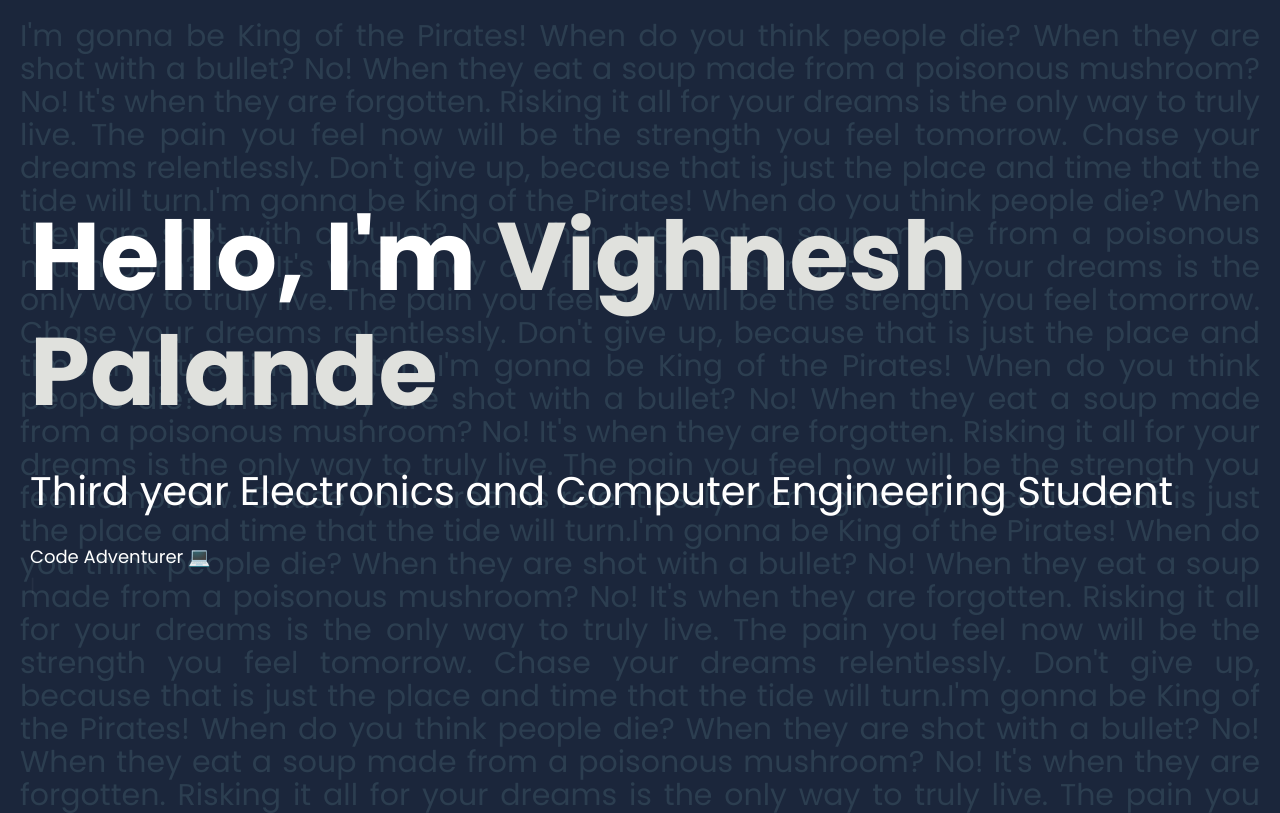
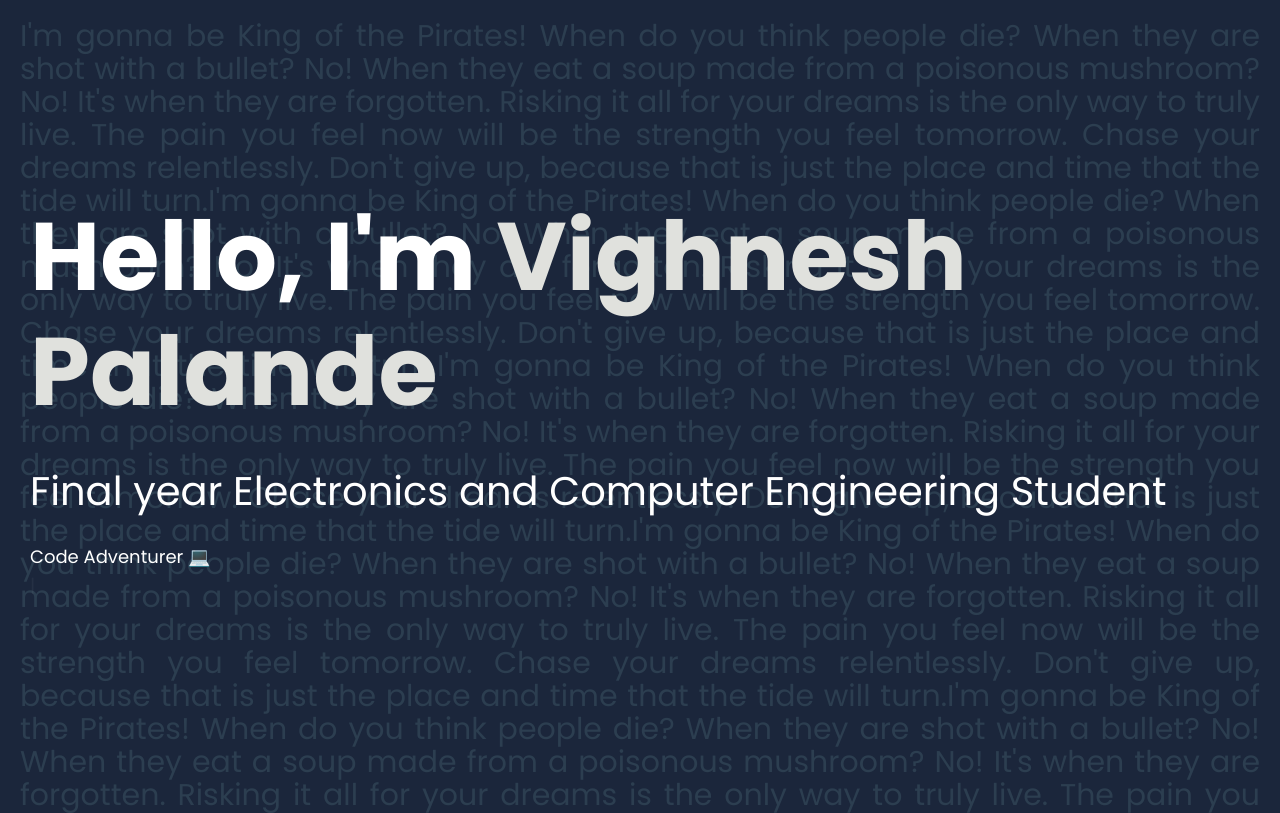
Before and after one commit to nonvegetable/portfolio-website, a plain HTML site: page index.html in a window 1280 px wide. Shown: the top 813 px of the page. Drawn offline with nearby package versions, Linux system fonts and the light colour scheme.

Commit message:
Update index.html

```diff
--- a/index.html
+++ b/index.html
@@ -13,7 +13,7 @@
       <h1 id="hello-im-vighnesh-palande" class="mega-text">
         Hello, I'm <span class="highlight">Vighnesh Palande</span>
       </h1>
-      <p class="medium-text">Third year Electronics and Computer Engineering Student</p>
+      <p class="medium-text">Final year Electronics and Computer Engineering Student</p>
       <div id="typed-text"></div>
     </div>
   </section>
```
